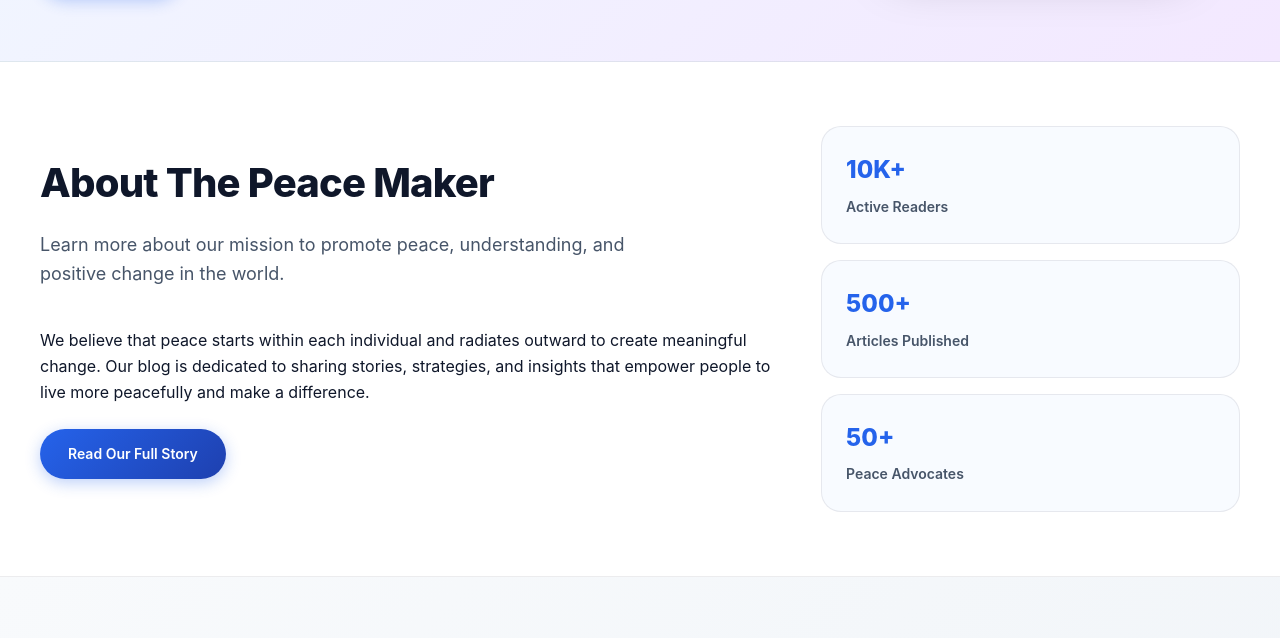
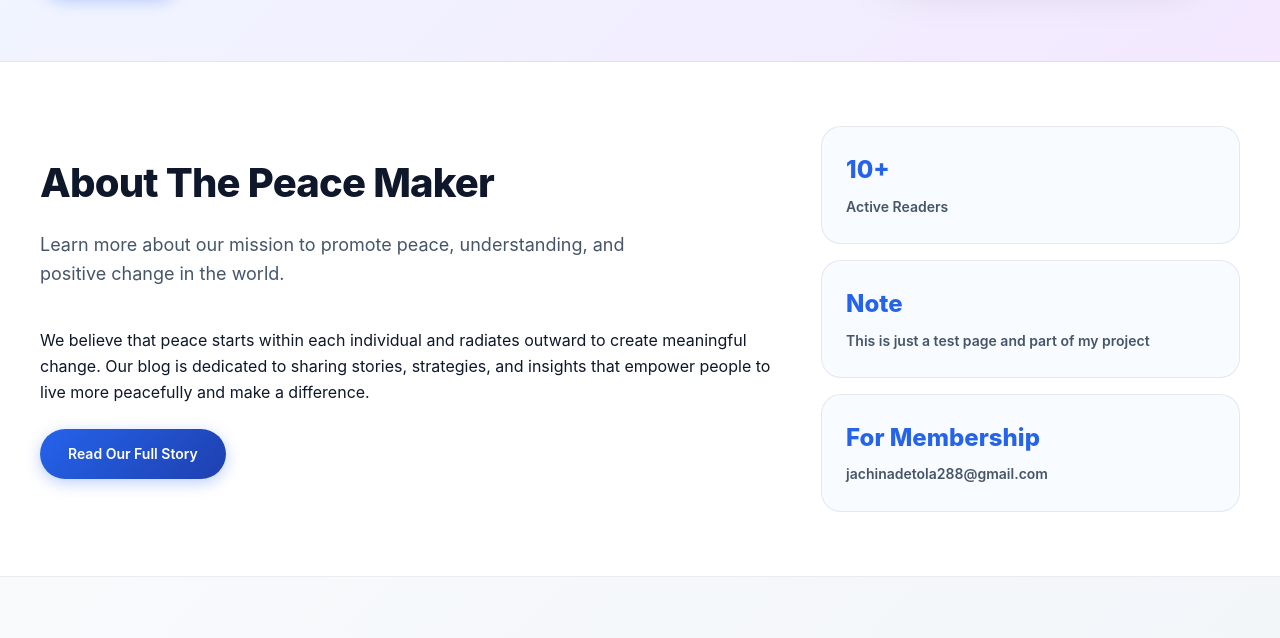
Before and after one commit to Jachin-Ade/peace-website-pro, a website: page index.html in a window 1280 px wide. Shown: the part 547-1185 px from the top of the page. Drawn offline with Linux system fonts and the light colour scheme.

Commit message:
Fix error

```diff
--- a/index.html
+++ b/index.html
@@ -45,16 +45,16 @@
                 </div>
                 <div class="about-stats">
                     <div class="about-stats-item">
-                        <span class="about-stats-value">10K+</span>
+                        <span class="about-stats-value">10+</span>
                         <span class="about-stats-label">Active Readers</span>
                     </div>
                     <div class="about-stats-item">
-                        <span class="about-stats-value">500+</span>
-                        <span class="about-stats-label">Articles Published</span>
+                        <span class="about-stats-value">Note</span>
+                        <span class="about-stats-label">This is just a test page and part of my project</span>
                     </div>
                     <div class="about-stats-item">
-                        <span class="about-stats-value">50+</span>
-                        <span class="about-stats-label">Peace Advocates</span>
+                        <span class="about-stats-value">For Membership</span>
+                        <span class="about-stats-label">jachinadetola288@gmail.com</span>
                     </div>
                 </div>
             </div>
```
